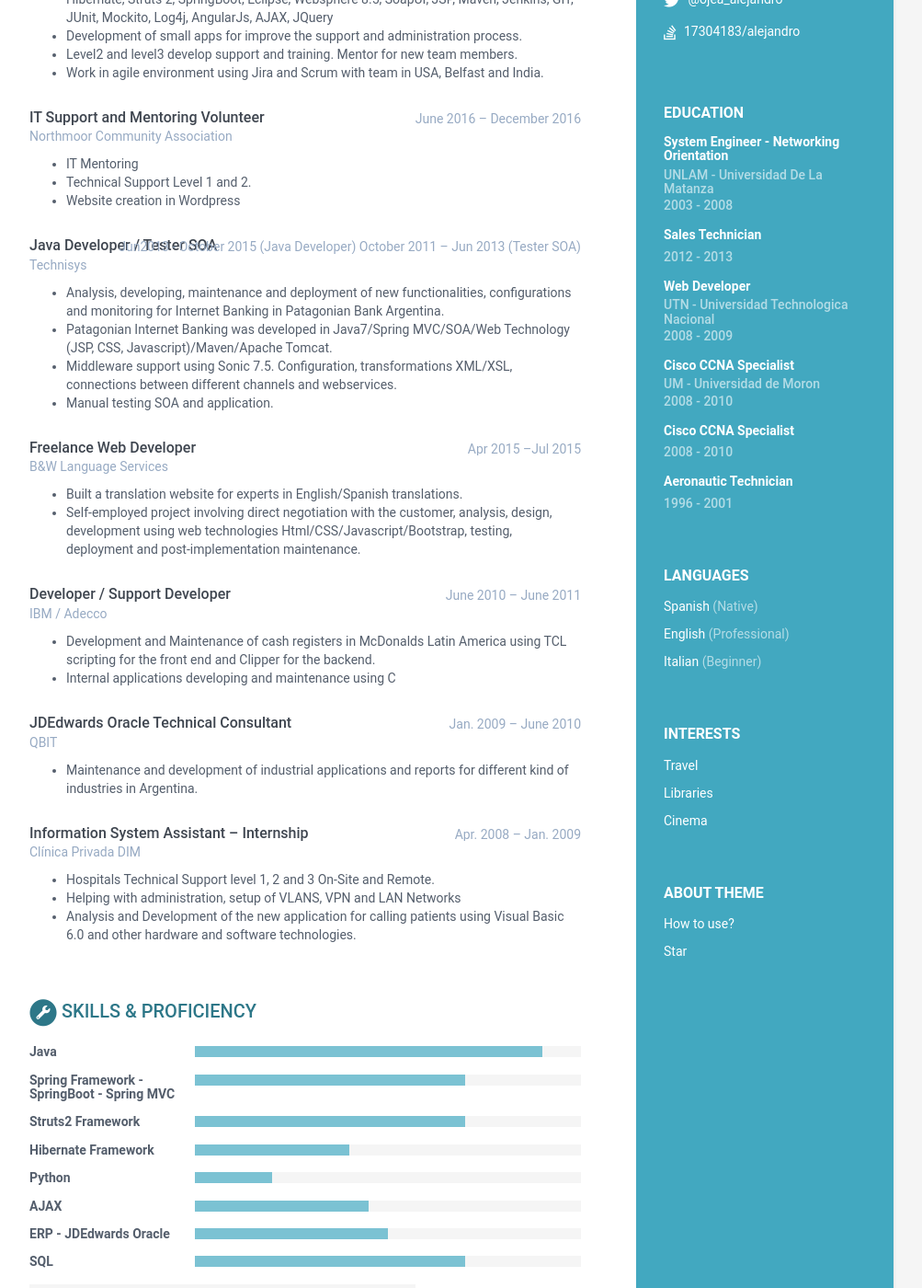
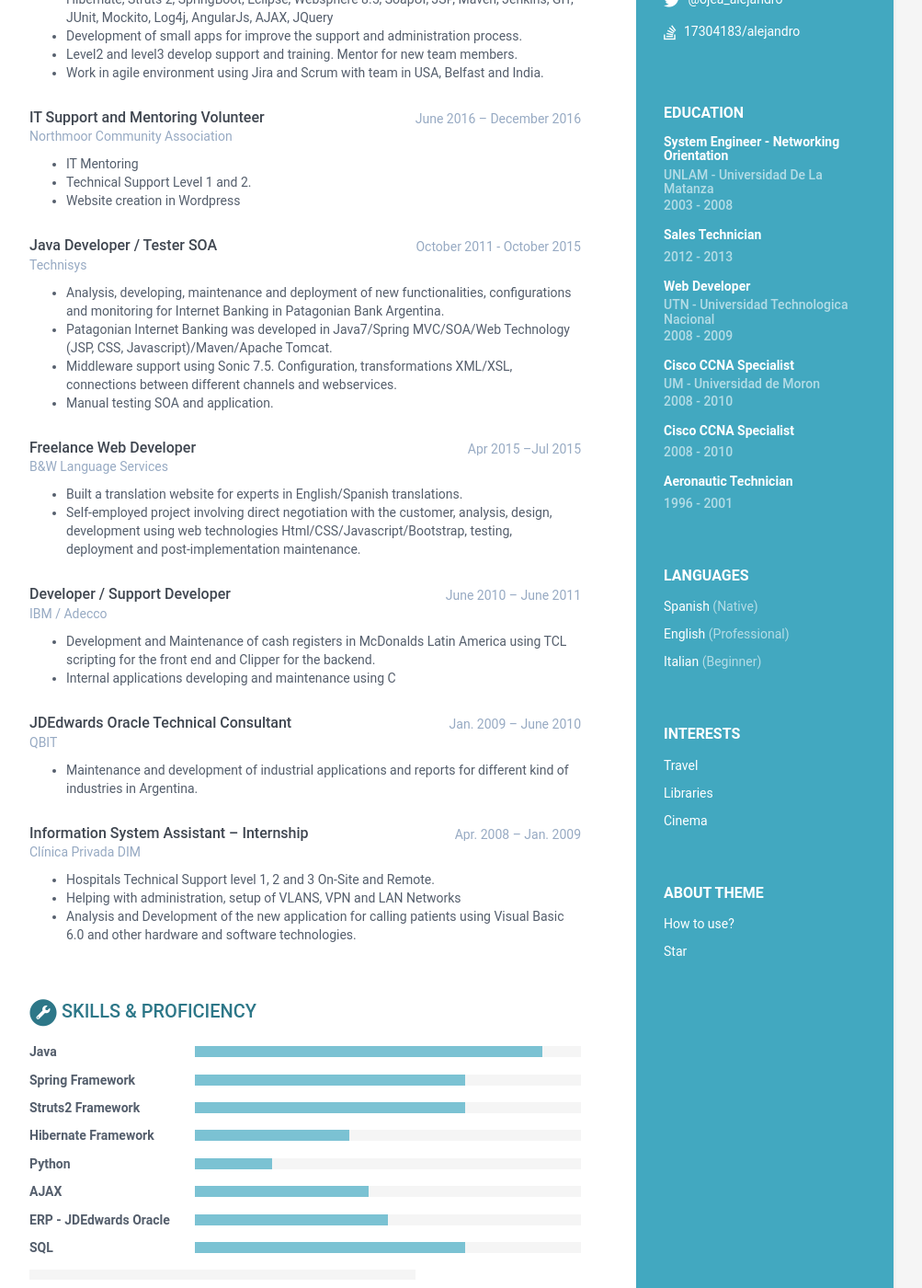
Before and after one commit to alojea/alojea.github.io, a Jekyll site: the page built from index.html, in a window 1280 px wide and 1400 px high, scrolled down 435 px. Shown: the whole window at 92% size, without its empty margins (168-1171 px from the left). Built offline with Jekyll 4.4.1, drawn with Linux system fonts in a browser that asks for light colours.

Commit message:
changs in information

```diff
--- a/_data/data.yml
+++ b/_data/data.yml
@@ -97,8 +97,7 @@ experiences:
         - Technical Support Level 1 and 2.
         - Website creation in Wordpress
     - role: Java Developer / Tester SOA
-      time: Jun2013 - October 2015 (Java Developer)
-            October 2011 – Jun 2013 (Tester SOA)
+      time: October 2011 - October 2015
       company: Technisys
       location: Buenos Aires - Argentina
       details: |
@@ -154,7 +153,7 @@ skills:
       - name: Java
         level: 90%
 
-      - name: Spring Framework - SpringBoot - Spring MVC
+      - name: Spring Framework
         level: 70%
 
       - name: Struts2 Framework
```
